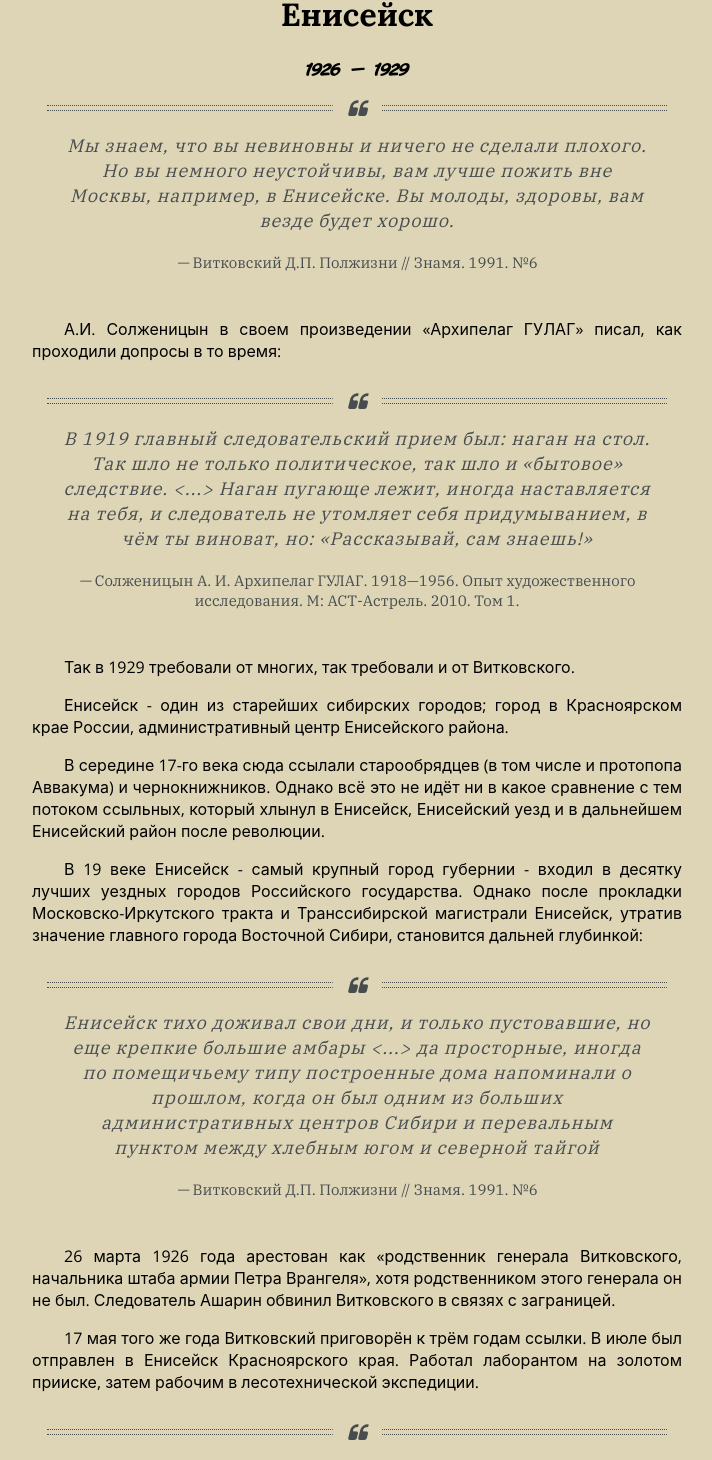
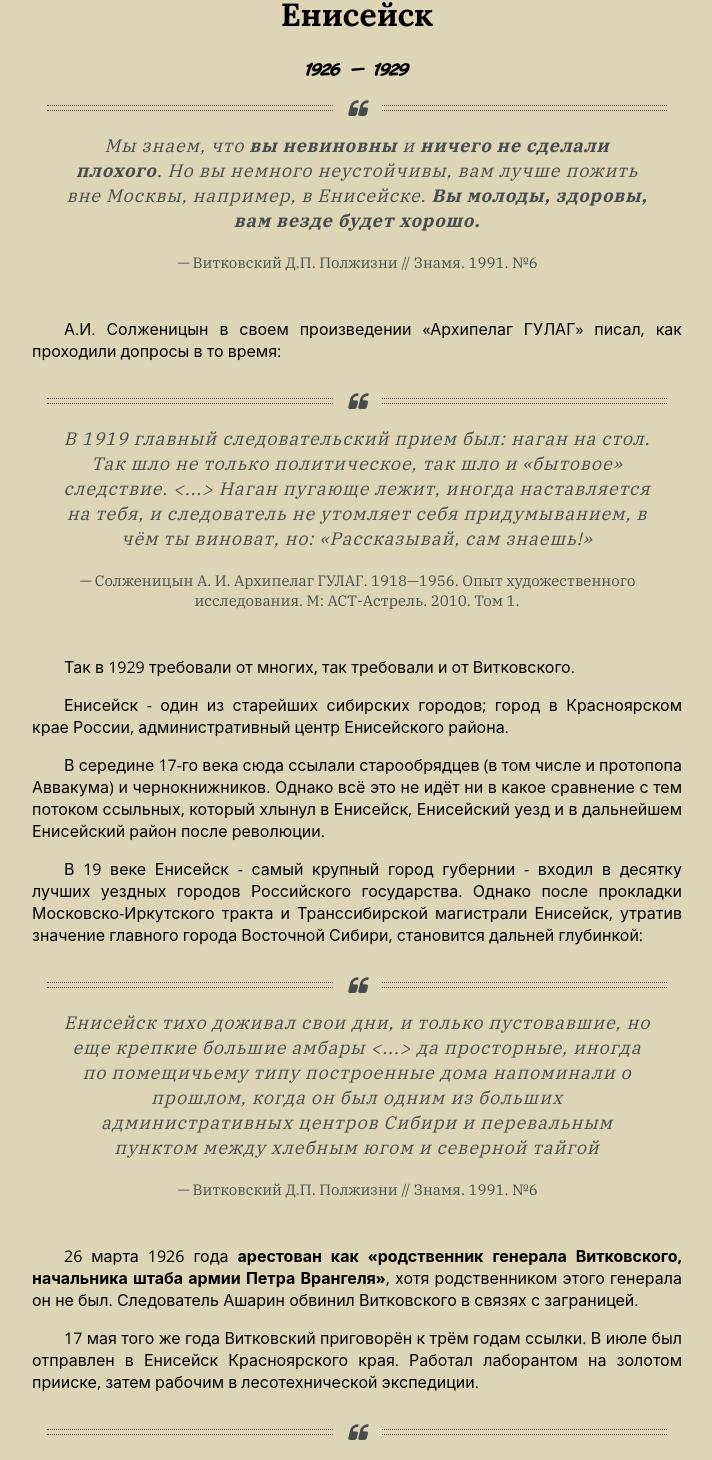
Before and after one commit to vpukhanov/vitkovsky-longread, a Next.js app: page /eniseysk in a window 1280 px wide. Shown: the part 811-2271 px from the top of the page, without its empty margins (283-995 px from the left). Built offline with nearby package versions, Linux system fonts and the light colour scheme.

Commit message:
load bold fonts

```diff
--- a/pages/_document.tsx
+++ b/pages/_document.tsx
@@ -6,7 +6,7 @@ export default function Document() {
       <Head>
         <link rel='icon' href='/favicon.ico' />
         <link
-          href='https://fonts.googleapis.com/css2?family=Open+Sans&display=swap'
+          href='https://fonts.googleapis.com/css2?family=Open+Sans:wght@400;700&display=swap'
           rel='stylesheet'
         />
         <link
@@ -22,7 +22,7 @@ export default function Document() {
           href='https://maxcdn.bootstrapcdn.com/font-awesome/4.5.0/css/font-awesome.min.css'
         />
         <link
-          href='https://fonts.googleapis.com/css2?family=IBM+Plex+Serif&display=swap'
+          href='https://fonts.googleapis.com/css2?family=IBM+Plex+Serif:wght@400;700&display=swap'
           rel='stylesheet'
         />
       </Head>
--- a/pages/eniseysk.tsx
+++ b/pages/eniseysk.tsx
@@ -21,9 +21,10 @@ const Eniseysk: NextPage = () => {
           <h2 className='subtitle'>1926 &mdash; 1929</h2>
           <blockquote>
             <p>
-              Мы знаем, что вы невиновны и ничего не сделали плохого. Но вы
-              немного неустойчивы, вам лучше пожить вне Москвы, например, в
-              Енисейске. Вы молоды, здоровы, вам везде будет хорошо.
+              Мы знаем, что <b>вы невиновны</b> и{' '}
+              <b>ничего не сделали плохого</b>. Но вы немного неустойчивы, вам
+              лучше пожить вне Москвы, например, в Енисейске.{' '}
+              <b>Вы молоды, здоровы, вам везде будет хорошо.</b>
             </p>
             <footer>
               — <cite>Витковский Д.П. Полжизни // Знамя. 1991. №6</cite>
@@ -80,8 +81,10 @@ const Eniseysk: NextPage = () => {
             </footer>
           </blockquote>
           <p>
-            26 марта 1926 года арестован как «родственник генерала Витковского,
-            начальника штаба армии Петра Врангеля», хотя родственником этого
+            26 марта 1926 года <b>
+              арестован как «родственник генерала Витковского,
+              начальника штаба армии Петра Врангеля»
+            </b>, хотя родственником этого
             генерала он не был. Следователь Ашарин обвинил Витковского в связях
             с заграницей.{' '}
           </p>
```
